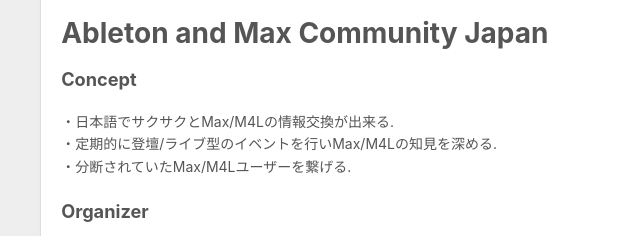
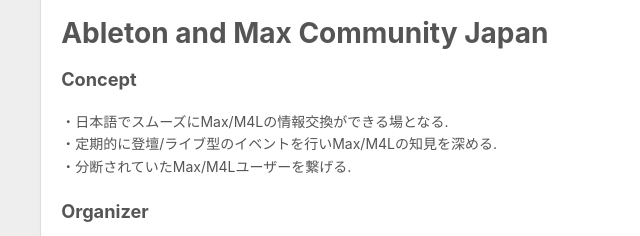
Before and after one commit to Ableton-and-Max-Community-Japan/Ableton-and-Max-Community-Japan.github.io, a plain HTML site: page index.html in a window 1280 px wide. Shown: the part 2410-2646 px from the top of the page, 0-640 px from the left. Drawn offline with nearby package versions, Linux system fonts and the light colour scheme; files whose address does not match are found by name.

Commit message:
Site updated: 2018-12-01 04:06:41

```diff
--- a/index.html
+++ b/index.html
@@ -156,7 +156,7 @@
 
     <div class="article-entry" itemprop="articleBody">
 
-        <h3 id="Concept"><a href="#Concept" class="headerlink" title="Concept"></a>Concept</h3><p>・日本語でサクサクとMax/M4Lの情報交換が出来る.<br>・定期的に登壇/ライブ型のイベントを行いMax/M4Lの知見を深める.<br>・分断されていたMax/M4Lユーザーを繋げる.</p>
+        <h3 id="Concept"><a href="#Concept" class="headerlink" title="Concept"></a>Concept</h3><p>・日本語でスムーズにMax/M4Lの情報交換ができる場となる.<br>・定期的に登壇/ライブ型のイベントを行いMax/M4Lの知見を深める.<br>・分断されていたMax/M4Lユーザーを繋げる.</p>
 <h3 id="Organizer"><a href="#Organizer" class="headerlink" title="Organizer"></a>Organizer</h3><ul>
 <li><a href="https://twitter.com/Akihik0MA" target="_blank" rel="noopener">松本 昭彦</a></li>
 <li><a href="https://twitter.com/akiyukiokayasu" target="_blank" rel="noopener">岡安 啓幸</a></li>
```
Also changed, not shown: 2018/09/28/about/index.html (+5 -5 lines).
